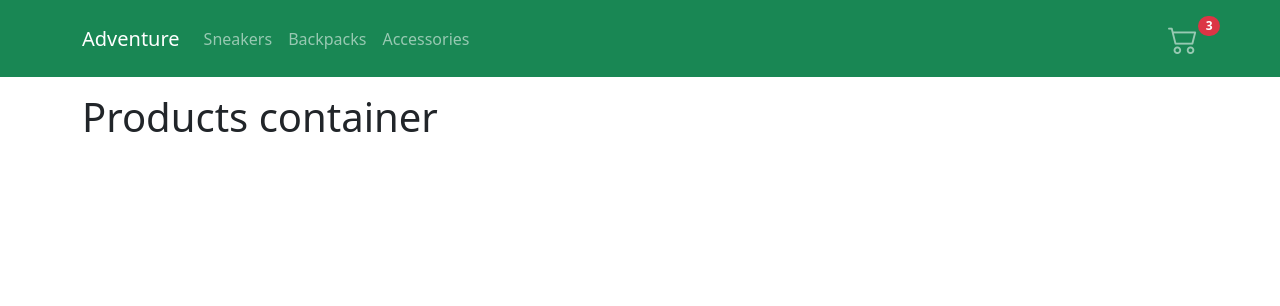
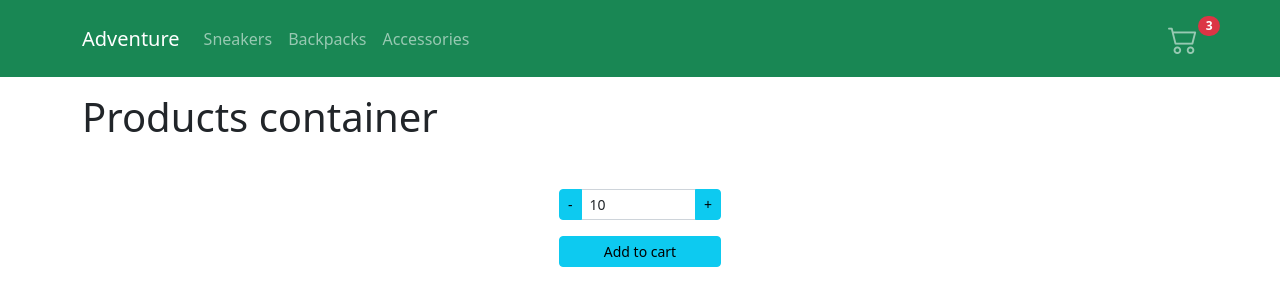
Before and after one commit to JoaquinBuxo/react-ecommerce, a React (Create React App) app: page / in a window 1280 px wide. Shown: the top 306 px of the page. Built offline with nearby package versions, Linux system fonts and the light colour scheme.

Commit message:
creating the item counter

```diff
--- /dev/null
+++ b/src/components/ItemCount.jsx
@@ -0,0 +1,45 @@
+import { useState } from "react";
+
+const ItemCount = (props) => {
+  const [count, setCount] = useState(props.init);
+
+  const addItem = () => {
+    if (props.stock > count) {
+      setCount(count + 1);
+    }
+  };
+
+  const removeItem = () => {
+    if (count > 0) {
+      setCount(count - 1);
+    }
+  };
+
+  return (
+    <div className="container mt-5">
+      <div className="row">
+        <div className="col-sm-5"></div>
+        <div className="col-sm-2 col-sm-offset-2">
+          <div className="input-group mb-3">
+            <button className="btn btn-info btn-sm" onClick={removeItem}>
+              -
+            </button>
+            <div className="form-control form-control-sm">{count}</div>
+            <button className="btn btn-info btn-sm" onClick={addItem}>
+              +
+            </button>
+          </div>
+          <button
+            className="btn btn-info btn-sm col-sm-12"
+            onClick={() => props.onAdd(count)}
+          >
+            Add to cart
+          </button>
+        </div>
+        <div className="col-sm-5"></div>
+      </div>
+    </div>
+  );
+};
+
+export default ItemCount;
--- a/src/components/ItemListContainer.jsx
+++ b/src/components/ItemListContainer.jsx
@@ -1,9 +1,16 @@
-const ItemListContainer = (prop) => {
-    return (
-        <div className="container mt-3">
-            <h1>{prop.greeting}</h1>
-        </div>
-    )
-}
+import ItemCount from "./ItemCount";
+
+const ItemListContainer = (props) => {
+  const onAdd = (numProducts) => {
+    console.log(`Have been added ${numProducts} products to the cart`);
+  };
+
+  return (
+    <div className="container mt-3">
+      <h1>{props.greeting}</h1>
+      <ItemCount stock={100} init={10} onAdd={onAdd} />
+    </div>
+  );
+};
 
 export default ItemListContainer;
```
